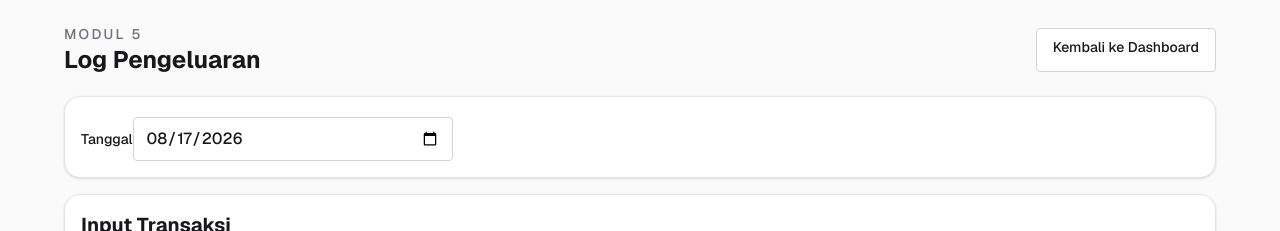
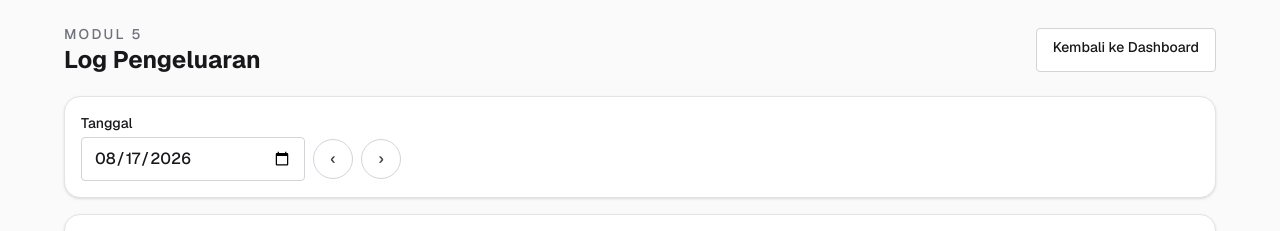
Before and after one commit to stevanusfebrian/mie-counting, a Next.js app: page /admin/log-pengeluaran in a window 1280 px wide. Shown: the top 231 px of the page. Built offline with nearby package versions, Linux system fonts and the light colour scheme; no server answers; the database is empty.

Commit message:
enh: log pengeluaran: add chevron

```diff
--- a/app/admin/log-pengeluaran/page.tsx
+++ b/app/admin/log-pengeluaran/page.tsx
@@ -15,6 +15,11 @@ type HistoryRow = {
 };
 
 const today = () => new Date().toISOString().slice(0, 10);
+const shiftDate = (date: string, days: number) => {
+  const nextDate = new Date(`${date}T00:00:00.000Z`);
+  nextDate.setUTCDate(nextDate.getUTCDate() + days);
+  return nextDate.toISOString().slice(0, 10);
+};
 const newFormRow = (): FormRow => ({ key: crypto.randomUUID(), pengeluaran_id: "", deskripsi: "", jumlah: "" });
 const amount = (value: number | string) => new Intl.NumberFormat("id-ID", { maximumFractionDigits: 2 }).format(Number(value));
 
@@ -53,6 +58,11 @@ export default function LogPengeluaranPage() {
   }, [tanggal]);
 
   const categoryNames = new Map(categories.map((category) => [category.id, category.nama]));
+
+  const moveDay = (direction: -1 | 1) => {
+    setTanggal((current) => shiftDate(current, direction));
+    setSuccess(null);
+  };
 
   const updateFormRow = (key: string, changes: Partial<FormRow>) => {
     setFormRows((current) => current.map((row) => row.key === key ? { ...row, ...changes } : row));
@@ -134,6 +144,7 @@ export default function LogPengeluaranPage() {
         <section className="mb-4 rounded-2xl border border-zinc-200 bg-white p-4 shadow-sm">
           <label className={`block text-sm font-medium ${midText.sm}`}>
             Tanggal
+            <div className="mt-1 flex w-full items-center gap-2 sm:max-w-xs">
               <input
                 type="date"
                 value={tanggal}
@@ -141,8 +152,27 @@ export default function LogPengeluaranPage() {
                   setTanggal(event.target.value);
                   setSuccess(null);
                 }}
-              className="mt-1 min-h-11 w-full rounded border border-zinc-300 px-3 text-base sm:max-w-xs"
+                className="min-h-11 min-w-0 flex-1 rounded border border-zinc-300 px-3 text-base"
               />
+              <>
+                <button
+                  type="button"
+                  onClick={() => moveDay(-1)}
+                  aria-label="Tanggal sebelumnya"
+                  className="flex h-10 w-10 items-center justify-center rounded-full border border-zinc-300 bg-white text-base text-zinc-700 transition hover:bg-zinc-50"
+                >
+                  ‹
+                </button>
+                <button
+                  type="button"
+                  onClick={() => moveDay(1)}
+                  aria-label="Tanggal berikutnya"
+                  className="flex h-10 w-10 items-center justify-center rounded-full border border-zinc-300 bg-white text-base text-zinc-700 transition hover:bg-zinc-50"
+                >
+                  ›
+                </button>
+              </>
+            </div>
           </label>
         </section>
         {error && (
```
Lines whose indentation alone changed are shown as unchanged.
